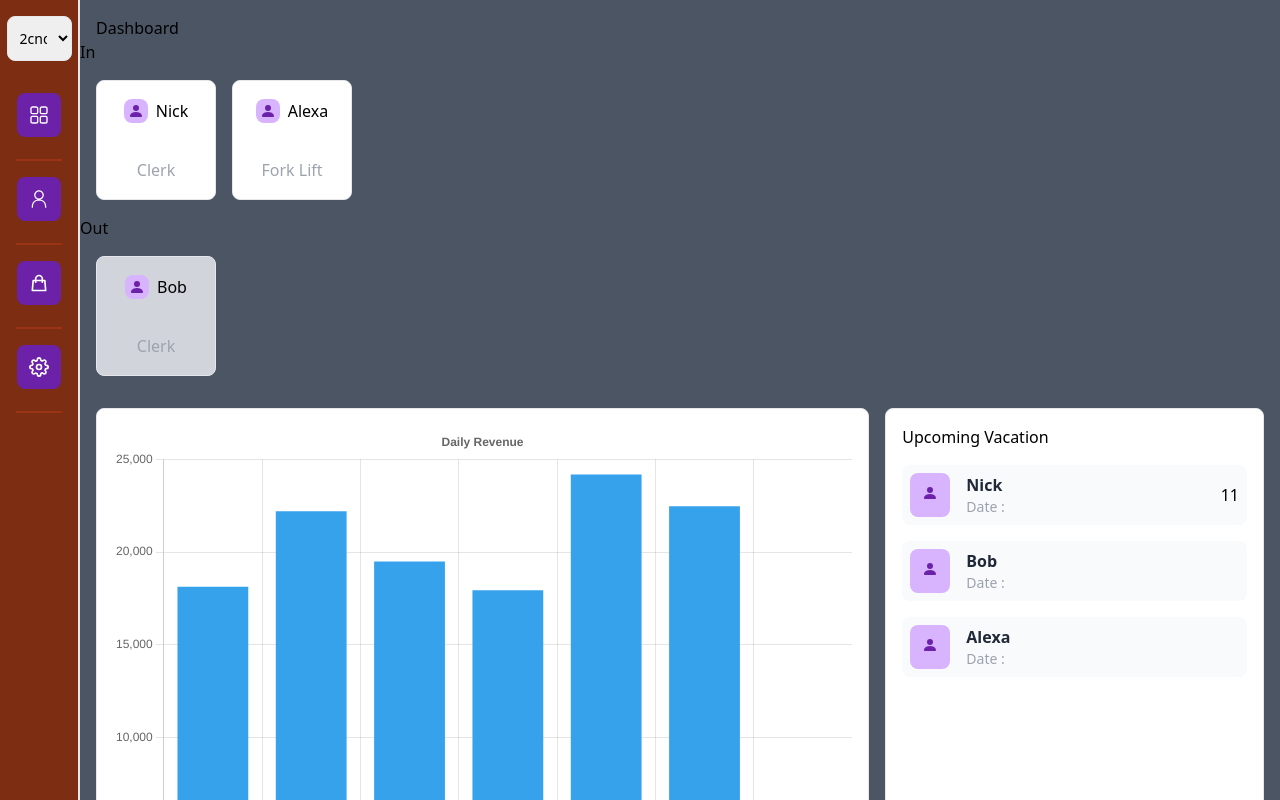
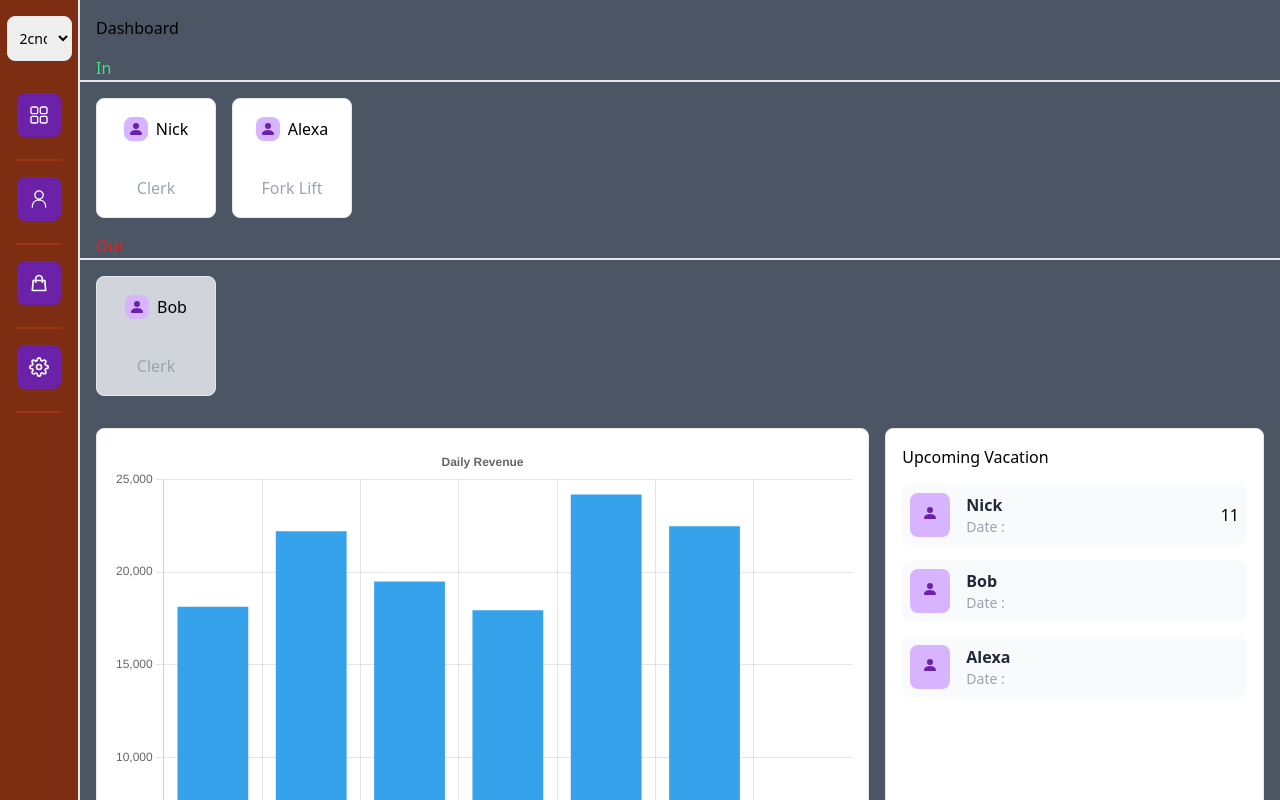
Before and after one commit to Nicholas-Abell/nextjs_dashboard, a Next.js app: page / in a window 1280 px wide. Shown: the top 800 px of the page. Built offline with nearby package versions, Linux system fonts and the light colour scheme.

Commit message:
created handleEmployeeClick function

```diff
--- a/components/TopCards.js
+++ b/components/TopCards.js
@@ -6,8 +6,8 @@ const TopCards = () => {
     const { employees, shift } = useContext(DataContext);
 
     return (
-        <div>
-            <h2>In</h2>
+        <div className='pt-4'>
+            <h2 className='pl-4 text-green-400 border-b-2'>In</h2>
             <div className='w-full flex items-center py-4 gap-4 pl-4'>
                 {
                     employees.filter(employee => employee.shift === shift && employee.worksToday === true).map((employee) => (
@@ -23,7 +23,7 @@ const TopCards = () => {
                     ))
                 }
             </div>
-            <h2>Out</h2>
+            <h2 className='pl-4 text-red-600 border-b-2'>Out</h2>
             <div className='w-full flex items-center py-4 gap-4 pl-4'>
                 {
                     employees.filter(employee => employee.shift === shift && employee.worksToday !== true).map((employee) => (
--- a/pages/_app.js
+++ b/pages/_app.js
@@ -1,4 +1,4 @@
-import React, { useState, createContext } from 'react';
+import React, { useState, createContext, use } from 'react';
 import Sidebar from '@/components/Sidebar'
 import '@/styles/globals.css'
 
@@ -75,13 +75,22 @@ export const DataContext = createContext(employees);
 
 export default function App({ Component, pageProps }) {
   const [shift, setShift] = useState('2cnd');
+  const [employeeList, setEmployeeList] = useState(employees);
 
   const shiftSelect = (e) => {
     setShift(e.target.value)
   }
 
+  const handleEmployeeClick = (employee) => {
+    employeeList.map((emp) => {
+      if (emp.id === employee.id) {
+        console.log(employee.name.first + ' ' + employee.name.last)
+      }
+    })
+  }
+
   return (
-    <DataContext.Provider value={{ employees, shift, setShift, shiftSelect }}>
+    <DataContext.Provider value={{ employees, shift, setShift, shiftSelect, employeeList, setEmployeeList, handleEmployeeClick }}>
       <Sidebar>
         <Component {...pageProps} />
       </Sidebar>
--- a/pages/employees.js
+++ b/pages/employees.js
@@ -3,10 +3,10 @@ import { DataContext } from './_app.js';
 import { BsPersonFill, BsThreeDotsVertical } from 'react-icons/bs';
 
 const customers = () => {
-    const { employees, shift, setShift, shiftSelect } = useContext(DataContext);
+    const { employees, shift, employeeList, setEmployeeList, handleEmployeeClick } = useContext(DataContext);
 
     const addEmployee = () => {
-
+        // setEmployeeList([...employees, employee])
     }
 
     return (
@@ -24,8 +24,8 @@ const customers = () => {
                     </div>
                     <ul>
                         {
-                            employees.filter((employee) => employee.shift === shift).map((employee, id) => (
-                                <li className='bg-gray-50 hover:bg-gray-100 rounded-lg my-3 p-2 grid md:grid-cols-4 sm:grid-cols-3 grid-cols-2 items-center justify-between cursor-pointer'>
+                            employees.filter((employee) => employee.shift === shift).map((employee) => (
+                                <li key={employee.id} className='bg-gray-50 hover:bg-gray-100 rounded-lg my-3 p-2 grid md:grid-cols-4 sm:grid-cols-3 grid-cols-2 items-center justify-between cursor-pointer'>
                                     <div className='flex items-center'>
                                         <div className='bg-purple-100 p-3 rounded-lg'>
                                             <BsPersonFill className='text-purple-800' />
@@ -36,7 +36,7 @@ const customers = () => {
                                     <p className='hidden md:flex '>{ }</p>
                                     <div className='sm:flex hidden justify-between items-center'>
                                         <p>{employee.vactionRemaining} hrs</p>
-                                        <BsThreeDotsVertical />
+                                        <BsThreeDotsVertical id={employee.id} onClick={() => handleEmployeeClick(employee)} className='z-10 hover:text-gray-400' />
                                     </div>
                                 </li>
                             ))
```
